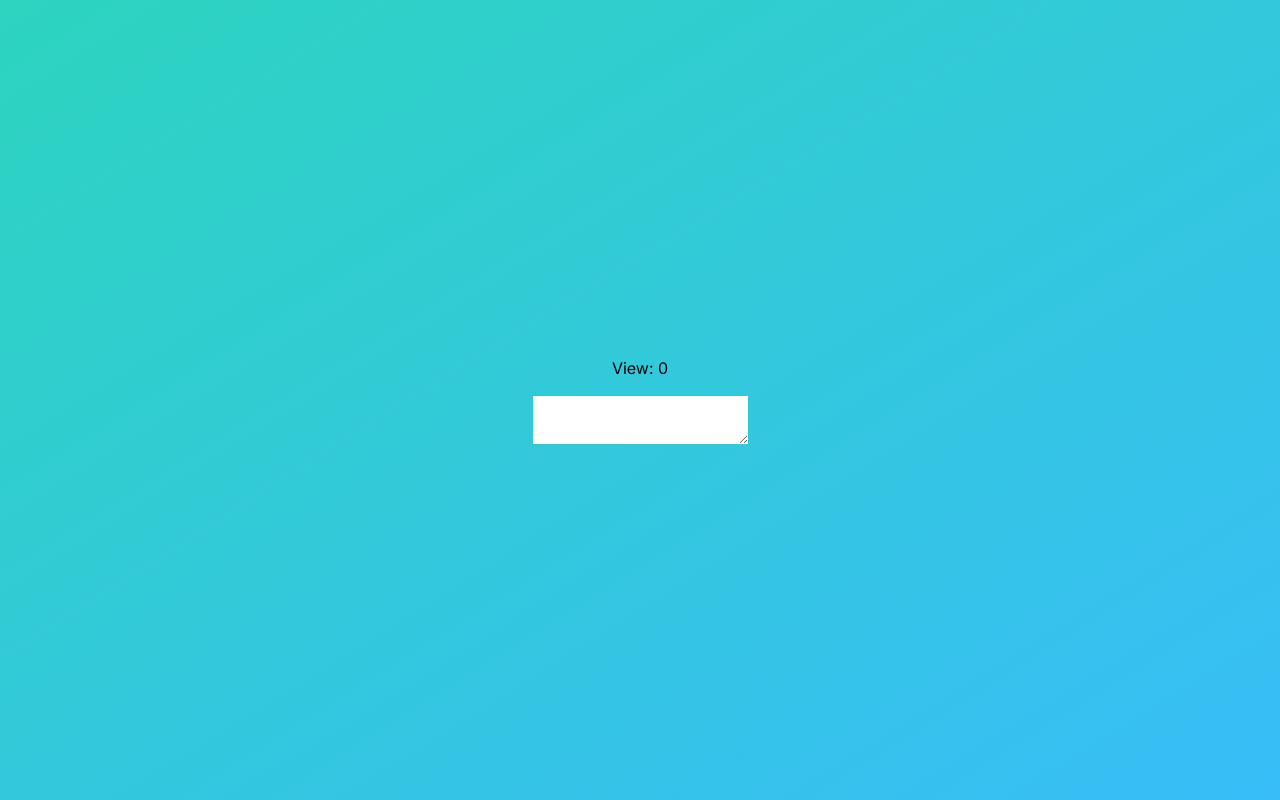
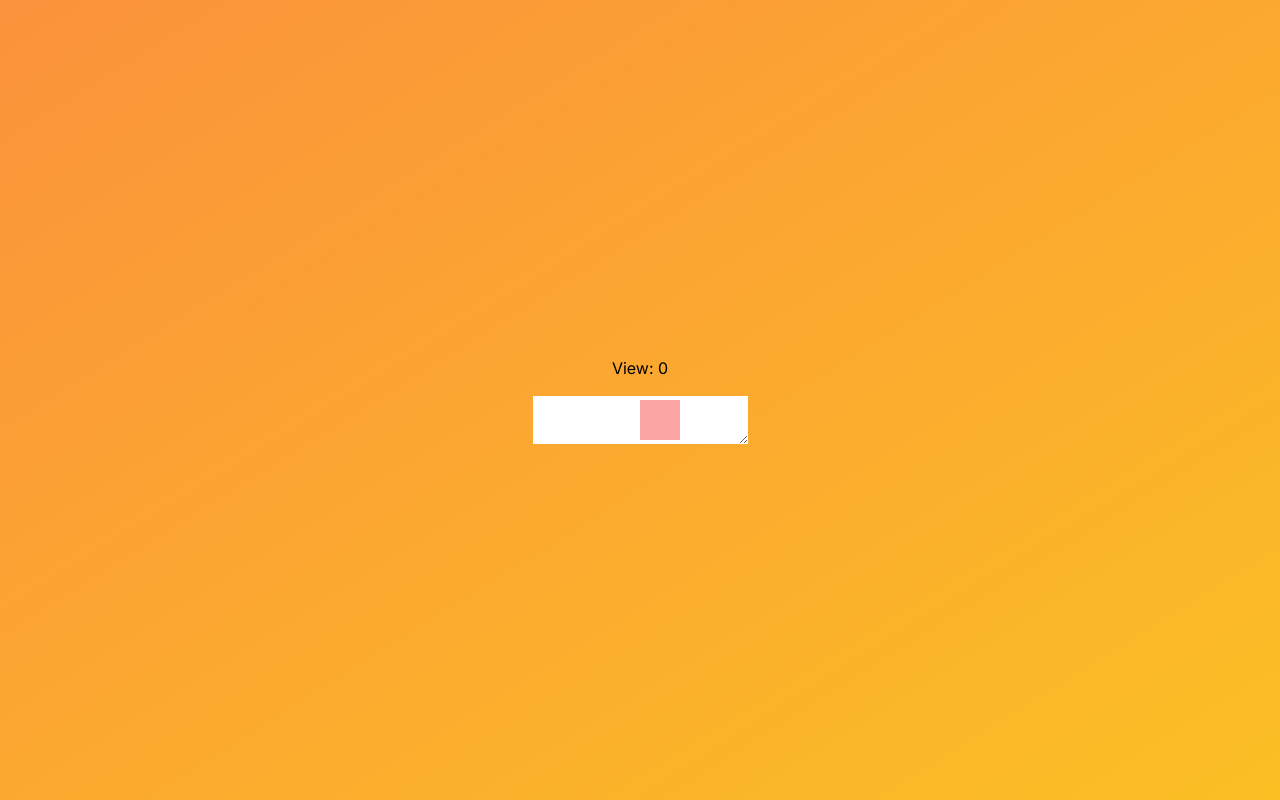
Before and after one commit to FalejevV/mobilebrowsertest, a Next.js app: page / in a window 1280 px wide. Both pictures are taken after a click on the button "SHOW". Built offline with nearby package versions, Linux system fonts and the light colour scheme.

Commit message:
scrollIntoView

```diff
--- a/src/components/empty-view/index.tsx
+++ b/src/components/empty-view/index.tsx
@@ -3,7 +3,8 @@
 import HorizontalScrollWrap from "../horizontal-scroll-wrap";
 import ViewWrapper from "../view-wrapper";
 import HorizontalChildWrap from "../horizontal-scroll-wrap/horizontal-child-wrap";
-import { memo } from "react";
+import { memo, useEffect } from "react";
+import useInViewHorizontal from "../horizontal-in-view-hook";
 
 const colorNames = [
   "red",
@@ -35,12 +36,30 @@ function getGradientRandomColors(): [string, string] {
 
 function EmptyView({ index }: { index: number }) {
   const [fromColor, toColor] = getGradientRandomColors();
+
+  const { inViewRef, inView, horizontalRef, preloadInView } =
+    useInViewHorizontal();
+
+  useEffect(() => {
+    function inViewFunc() {
+      if (inView && inViewRef && inViewRef.current) {
+        const element = inViewRef.current as HTMLDivElement;
+        element.scrollIntoView();
+      }
+    }
+    window.addEventListener("resize", inViewFunc);
+
+    return () => {
+      window.removeEventListener("resize", inViewFunc);
+    };
+  }, [inView, inViewRef]);
+
   return (
     <ViewWrapper>
       <div
         className={`min-w-screen relative flex h-full w-screen items-center snap-always snap-mandatory snap-center justify-center bg-gradient-to-tl from-${fromColor}-400 to-${toColor}-400`}
       >
-        <HorizontalScrollWrap>
+        <HorizontalScrollWrap inViewRef={inViewRef}>
           <HorizontalChildWrap>
             <div className="w-full h-full flex items-center justify-center text-black flex-col gap-4">
               View: {index}
--- /dev/null
+++ b/src/components/horizontal-in-view-hook/index.tsx
@@ -0,0 +1,29 @@
+import { useInView } from "framer-motion";
+import { useRef, useEffect, MutableRefObject } from "react";
+
+export default function useInViewHorizontal(): {
+  inViewRef: MutableRefObject<null>;
+  inView: boolean;
+  horizontalRef: MutableRefObject<null>;
+  preloadInView: boolean;
+} {
+  const inViewRef = useRef(null);
+  const inView = useInView(inViewRef);
+  const preloadInView = useInView(inViewRef, {
+    margin: "-100px 0px 0px 0px",
+    once: true,
+    amount: 0,
+  });
+
+  const horizontalRef = useRef(null);
+  useEffect(() => {
+    if (!inView && horizontalRef.current) {
+      const element = horizontalRef.current as HTMLDivElement;
+      element.scroll({
+        left: 0,
+        behavior: "instant",
+      });
+    }
+  }, [inView]);
+  return { inViewRef, inView, horizontalRef, preloadInView };
+}
--- a/src/components/horizontal-scroll-wrap/index.tsx
+++ b/src/components/horizontal-scroll-wrap/index.tsx
@@ -1,16 +1,21 @@
 "use client";
 
-import { ReactNode } from "react";
+import { MutableRefObject, ReactNode } from "react";
 import ViewWrapper from "../view-wrapper";
 
 export default function HorizontalScrollWrap({
   children,
+  inViewRef,
 }: {
   children: ReactNode;
+  inViewRef: MutableRefObject<null>;
 }) {
   return (
     <ViewWrapper>
-      <div className="pointer-events-none absolute left-1/2 top-1/2 h-1 w-1" />
+      <div
+        ref={inViewRef}
+        className="pointer-events-none z-[100] absolute left-1/2 top-1/2 h-10 w-10 bg-red-300"
+      />
       <div
         className={`no-scrollbar relative flex h-dvh w-screen gap-5 overflow-y-visible overflow-x-scroll`}
       >
--- a/src/components/main/index.tsx
+++ b/src/components/main/index.tsx
@@ -5,6 +5,7 @@ import EmptyView from "../empty-view";
 
 export default function ScrollExperience() {
   const [showScrollExperience, setShowScrollExperience] = useState(false);
+  const [touched, setTouched] = useState(false);
   useEffect(() => {
     if (showScrollExperience) {
       document.body.style.overflow = "hidden";
@@ -12,24 +13,6 @@ export default function ScrollExperience() {
       document.body.style.overflow = "auto";
     }
   }, [showScrollExperience]);
-
-  useEffect(() => {
-    window.addEventListener("resize", () => {
-      const container = document.getElementById("mainContainer");
-      if (container) {
-        container.scrollTop += 1;
-      }
-    });
-
-    return () => {
-      window.removeEventListener("resize", () => {
-        const container = document.getElementById("mainContainer");
-        if (container) {
-          container.scrollTop += 1;
-        }
-      });
-    };
-  }, []);
 
   const list = [0, 1, 2, 3, 4, 5, 6, 7, 8];
 
@@ -48,6 +31,8 @@ export default function ScrollExperience() {
       <button onClick={() => setShowScrollExperience(true)}>SHOW</button>
       {showScrollExperience && (
         <div
+          onTouchStart={() => setTouched(true)}
+          onTouchEnd={() => setTouched(false)}
           id="mainContainer"
           className="no-scrollbar fixed left-0 top-0  z-[51] h-dvh  w-screen snap-y snap-mandatory  items-center justify-center overflow-scroll bg-white"
         >
```
Also changed, not shown: 1 other file (tests, documents, lock files or other folders).
